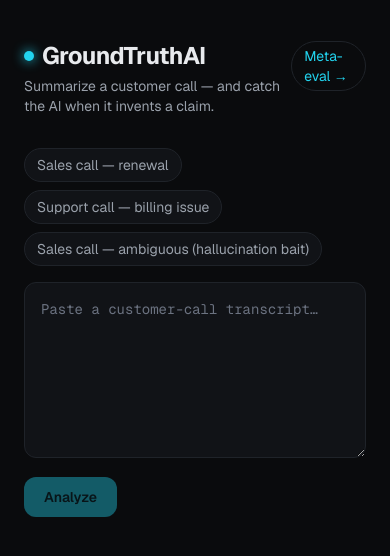
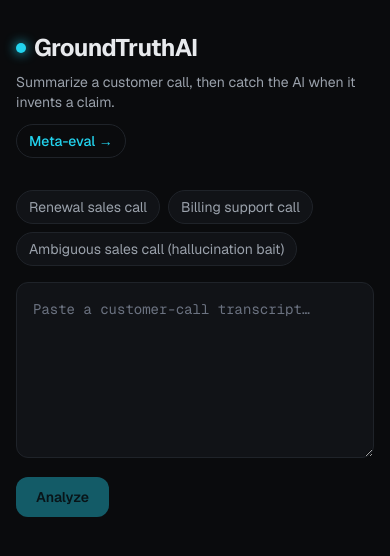
Before and after one commit to loydemma/GroundTruthAI, a Next.js app: page / in a window 390 px wide. Shown: the top 556 px of the page. Built offline with nearby package versions, Linux system fonts and the light colour scheme.

Commit message:
Plain-language copy, stronger text sizing, mobile-friendly layout

```diff
--- a/src/app/components/ClaimList.tsx
+++ b/src/app/components/ClaimList.tsx
@@ -45,18 +45,20 @@ export function ClaimList({
             } ${isSelected ? "ring-2 ring-[var(--color-accent)]" : ""}`}
           >
             <div className="flex items-center justify-between">
-              <span className="text-[10px] uppercase tracking-wider text-[var(--color-fg-faint)]">
+              <span className="text-[11px] font-semibold uppercase tracking-wider text-[var(--color-fg-muted)]">
                 {c.type}
               </span>
               <span
-                className={`text-[10px] font-semibold ${
+                className={`text-[11px] font-semibold ${
                   c.flagged ? "text-[var(--color-flagged)]" : "text-[var(--color-grounded)]"
                 }`}
               >
                 {c.flagged ? "⚑ review" : "✓ grounded"}
               </span>
             </div>
-            <div className="mt-2 text-sm text-[var(--color-fg)]">{c.text}</div>
+            <div className="mt-2 text-sm font-medium leading-snug text-[var(--color-fg)]">
+              {c.text}
+            </div>
             <div className="mt-3 h-1 w-full overflow-hidden rounded-full bg-[var(--color-border)]">
               <div
                 className={`h-full rounded-full ${verdictBar[c.verdict]}`}
--- a/src/app/components/PipelineStages.tsx
+++ b/src/app/components/PipelineStages.tsx
@@ -8,7 +8,7 @@ export function PipelineStages({
   latencies?: { generateMs: number; judgeMs: number };
 }) {
   return (
-    <div className="flex items-center gap-2 text-xs">
+    <div className="flex flex-wrap items-center gap-2 text-xs">
       {STAGES.map((stage, i) => {
         const detail =
           latencies && stage === "Generate"
--- a/src/app/components/StatCard.tsx
+++ b/src/app/components/StatCard.tsx
@@ -27,10 +27,12 @@ export function StatCard({
 }) {
   return (
     <div className="rounded-xl border border-[var(--color-border)] bg-[var(--color-surface)] p-4">
-      <div className="text-[10px] font-medium uppercase tracking-wider text-[var(--color-fg-faint)]">
+      <div className="text-[11px] font-semibold uppercase tracking-wider text-[var(--color-fg-muted)]">
         {label}
       </div>
-      <div className={`mt-2 font-mono text-2xl tabular-nums ${toneText[tone]}`}>{value}</div>
+      <div className={`mt-2 font-mono text-2xl font-semibold tabular-nums ${toneText[tone]}`}>
+        {value}
+      </div>
       {bar !== undefined && (
         <div className="mt-3 h-1 w-full overflow-hidden rounded-full bg-[var(--color-border)]">
           <div
--- a/src/app/components/VerdictBanner.tsx
+++ b/src/app/components/VerdictBanner.tsx
@@ -12,14 +12,14 @@ export function VerdictBanner({ claims }: { claims: VerifiedClaim[] }) {
 
   return (
     <div
-      className={`gt-fade-in rounded-2xl border p-6 ${
+      className={`gt-fade-in rounded-2xl border p-5 sm:p-6 ${
         ok
           ? "border-[var(--color-grounded)]/40 bg-[var(--color-grounded-bg)]"
           : "border-[var(--color-flagged)]/40 bg-[var(--color-flagged-bg)] shadow-[0_0_40px_-12px_var(--color-flagged)]"
       }`}
     >
       <div
-        className={`text-xl font-semibold tracking-tight ${
+        className={`text-lg font-semibold tracking-tight sm:text-xl ${
           ok ? "text-[var(--color-grounded)]" : "text-[var(--color-flagged)]"
         }`}
       >
--- a/src/app/golden/page.tsx
+++ b/src/app/golden/page.tsx
@@ -27,14 +27,17 @@ export default function GoldenPage() {
   }
 
   return (
-    <main className="mx-auto max-w-2xl px-6 py-10">
-      <Link href="/" className="text-sm text-[var(--color-accent)] transition hover:underline">
+    <main className="mx-auto max-w-2xl px-4 py-8 sm:px-6 sm:py-10">
+      <Link
+        href="/"
+        className="text-sm font-medium text-[var(--color-accent)] transition hover:underline"
+      >
         ← Analyzer
       </Link>
-      <h1 className="mt-4 text-2xl font-bold tracking-tight">
+      <h1 className="mt-4 text-2xl font-bold tracking-tight sm:text-3xl">
         Meta-eval: who evaluates the evaluator?
       </h1>
-      <p className="mt-2 text-sm text-[var(--color-fg-muted)]">
+      <p className="mt-2 max-w-prose text-sm text-[var(--color-fg-muted)] sm:text-base">
         Runs the faithfulness judge against a hand-labeled golden set and reports how accurately it
         catches unsupported claims.
       </p>
--- a/src/app/layout.tsx
+++ b/src/app/layout.tsx
@@ -13,7 +13,7 @@ const geistMono = Geist_Mono({
 });
 
 export const metadata: Metadata = {
-  title: "GroundTruthAI — faithfulness checking for AI call summaries",
+  title: "GroundTruthAI: faithfulness checks for AI call summaries",
   description:
     "Summarize a customer call, then catch the AI when it invents a claim the transcript never supports.",
 };
--- a/src/app/page.tsx
+++ b/src/app/page.tsx
@@ -37,20 +37,20 @@ export default function Home() {
   }
 
   return (
-    <main className="mx-auto max-w-6xl px-6 py-10">
-      <header className="flex items-baseline justify-between">
+    <main className="mx-auto max-w-6xl px-4 py-8 sm:px-6 sm:py-10">
+      <header className="flex flex-col gap-3 sm:flex-row sm:items-baseline sm:justify-between">
         <div>
-          <h1 className="flex items-center gap-2 text-2xl font-bold tracking-tight">
+          <h1 className="flex items-center gap-2 text-2xl font-bold tracking-tight sm:text-3xl">
             <span className="inline-block h-2.5 w-2.5 rounded-full bg-[var(--color-accent)] shadow-[0_0_12px_var(--color-accent)]" />
             GroundTruthAI
           </h1>
-          <p className="mt-1 text-sm text-[var(--color-fg-muted)]">
-            Summarize a customer call — and catch the AI when it invents a claim.
+          <p className="mt-2 max-w-prose text-sm text-[var(--color-fg-muted)] sm:text-base">
+            Summarize a customer call, then catch the AI when it invents a claim.
           </p>
         </div>
         <Link
           href="/golden"
-          className="rounded-full border border-[var(--color-border)] px-3 py-1 text-sm text-[var(--color-accent)] transition hover:border-[var(--color-accent)]"
+          className="self-start rounded-full border border-[var(--color-border)] px-3 py-1.5 text-sm font-medium text-[var(--color-accent)] transition hover:border-[var(--color-accent)] sm:self-auto"
         >
           Meta-eval →
         </Link>
@@ -75,7 +75,7 @@ export default function Home() {
         className="mt-4 h-44 w-full rounded-xl border border-[var(--color-border)] bg-[var(--color-surface)] p-4 font-mono text-sm text-[var(--color-fg)] outline-none transition placeholder:text-[var(--color-fg-faint)] focus:border-[var(--color-accent)] focus:shadow-[0_0_0_3px_rgba(34,211,238,0.15)]"
       />
 
-      <div className="mt-3 flex items-center gap-4">
+      <div className="mt-3 flex flex-wrap items-center gap-3">
         <button
           onClick={analyze}
           disabled={loading || !transcript.trim()}
--- a/src/samples/transcripts.ts
+++ b/src/samples/transcripts.ts
@@ -5,26 +5,26 @@ export interface SampleTranscript {
 
 export const SAMPLE_TRANSCRIPTS: SampleTranscript[] = [
   {
-    title: "Sales call — renewal",
+    title: "Renewal sales call",
     text: `Rep: Thanks for hopping on. How has the rollout gone?
 Customer: Honestly pretty well. The team adopted it faster than expected.
 Rep: Glad to hear it. Are you thinking about the annual plan?
 Customer: We're leaning that way. We'll renew next quarter once budget opens up.
-Rep: Perfect — I'll send the renewal paperwork so it's ready.`,
+Rep: Perfect. I'll send the renewal paperwork so it's ready.`,
   },
   {
-    title: "Support call — billing issue",
+    title: "Billing support call",
     text: `Customer: I was double-charged this month.
 Agent: I'm sorry about that. I can see two charges on the 3rd. I'll refund one today.
 Customer: Thank you. How long does it take?
 Agent: Three to five business days. I'll email you a confirmation.`,
   },
   {
-    title: "Sales call — ambiguous (hallucination bait)",
+    title: "Ambiguous sales call (hallucination bait)",
     text: `Rep: Did you get a chance to look at the enterprise tier?
 Customer: I skimmed it. The SSO feature is interesting.
 Rep: Should I put together a quote?
-Customer: Maybe later. I can't commit to anything right now — I need to talk to my manager.
+Customer: Maybe later. I can't commit to anything right now. I need to talk to my manager.
 Rep: Understood, no pressure.`,
   },
 ];
```
